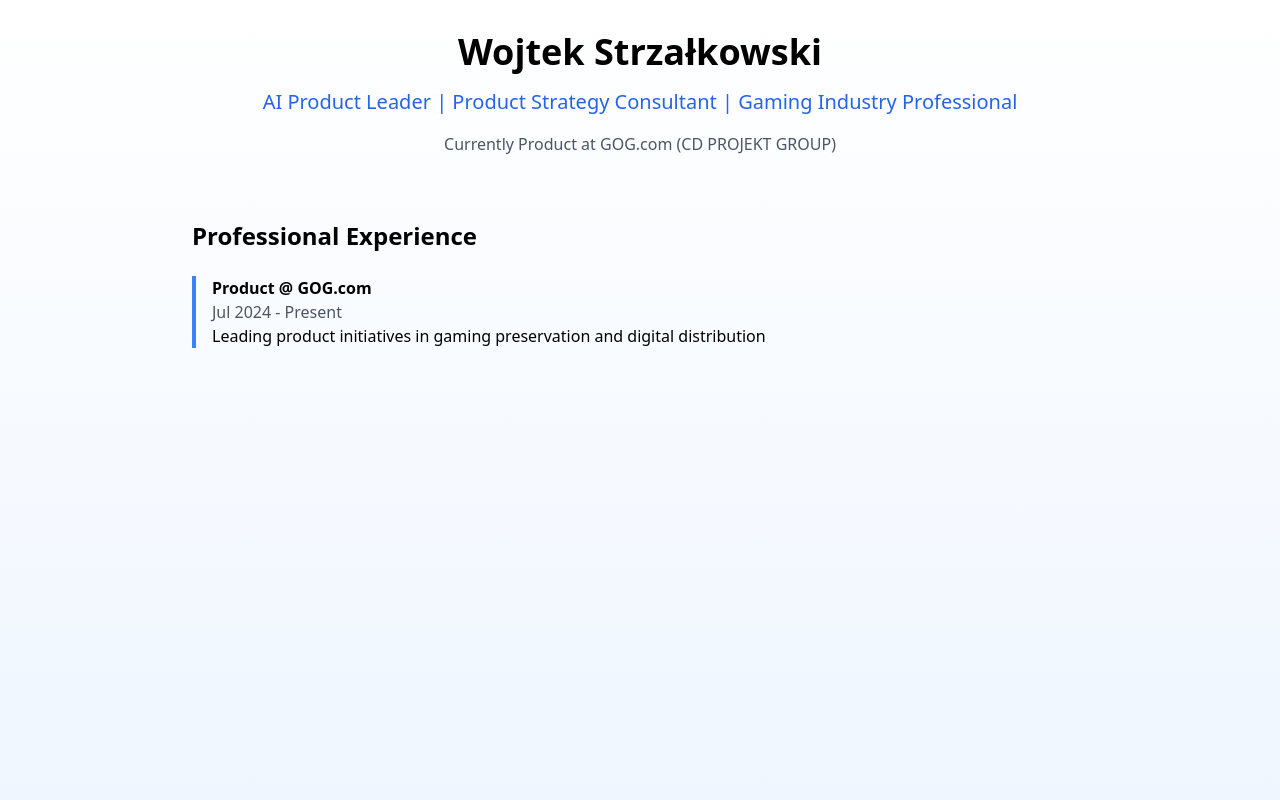
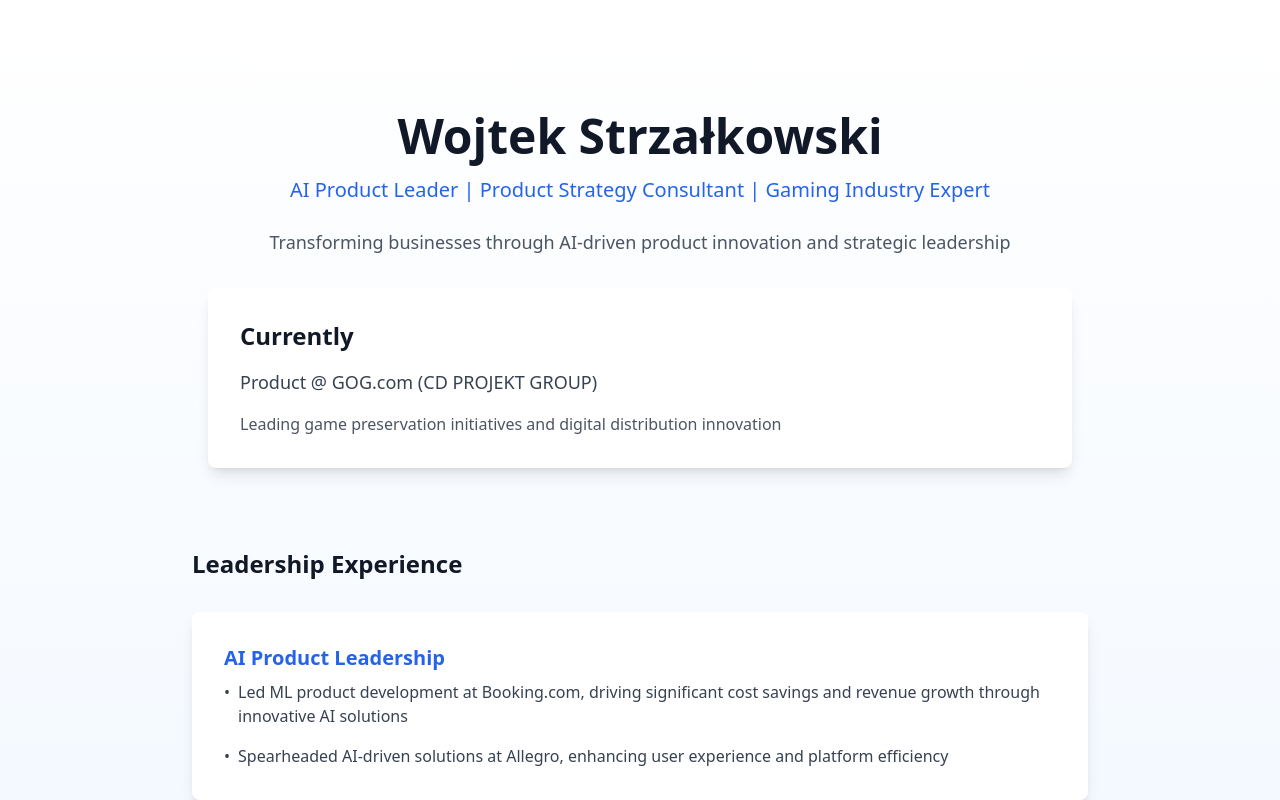
Before and after one commit to strzalex/wojtek-strzalkowski-portfolio, a Next.js app: page / in a window 1280 px wide. Shown: the top 800 px of the page. Built offline with nearby package versions, Linux system fonts and the light colour scheme.

Commit message:
Add TypeScript config and update main page with component imports

```diff
--- a/src/app/page.tsx
+++ b/src/app/page.tsx
@@ -1,29 +1,12 @@
+import HeroSection from '../components/HeroSection';
+import ExperienceSection from '../components/ExperienceSection';
+
 export default function Home() {
   return (
     <main className="min-h-screen p-8">
       <div className="max-w-4xl mx-auto">
-        {/* Hero Section */}
-        <section className="mb-16 text-center">
-          <h1 className="text-4xl font-bold mb-4">Wojtek Strzałkowski</h1>
-          <p className="text-xl mb-4 text-blue-600">
-            AI Product Leader | Product Strategy Consultant | Gaming Industry Professional
-          </p>
-          <p className="text-gray-600">
-            Currently Product at GOG.com (CD PROJEKT GROUP)
-          </p>
-        </section>
-
-        {/* Experience Highlights */}
-        <section className="mb-16">
-          <h2 className="text-2xl font-bold mb-6">Professional Experience</h2>
-          <div className="space-y-6">
-            <div className="border-l-4 border-blue-500 pl-4">
-              <h3 className="font-bold">Product @ GOG.com</h3>
-              <p className="text-gray-600">Jul 2024 - Present</p>
-              <p>Leading product initiatives in gaming preservation and digital distribution</p>
-            </div>
-          </div>
-        </section>
+        <HeroSection />
+        <ExperienceSection />
       </div>
     </main>
   )
```
Also changed, not shown: tsconfig.json (added, +27 -0 lines).
